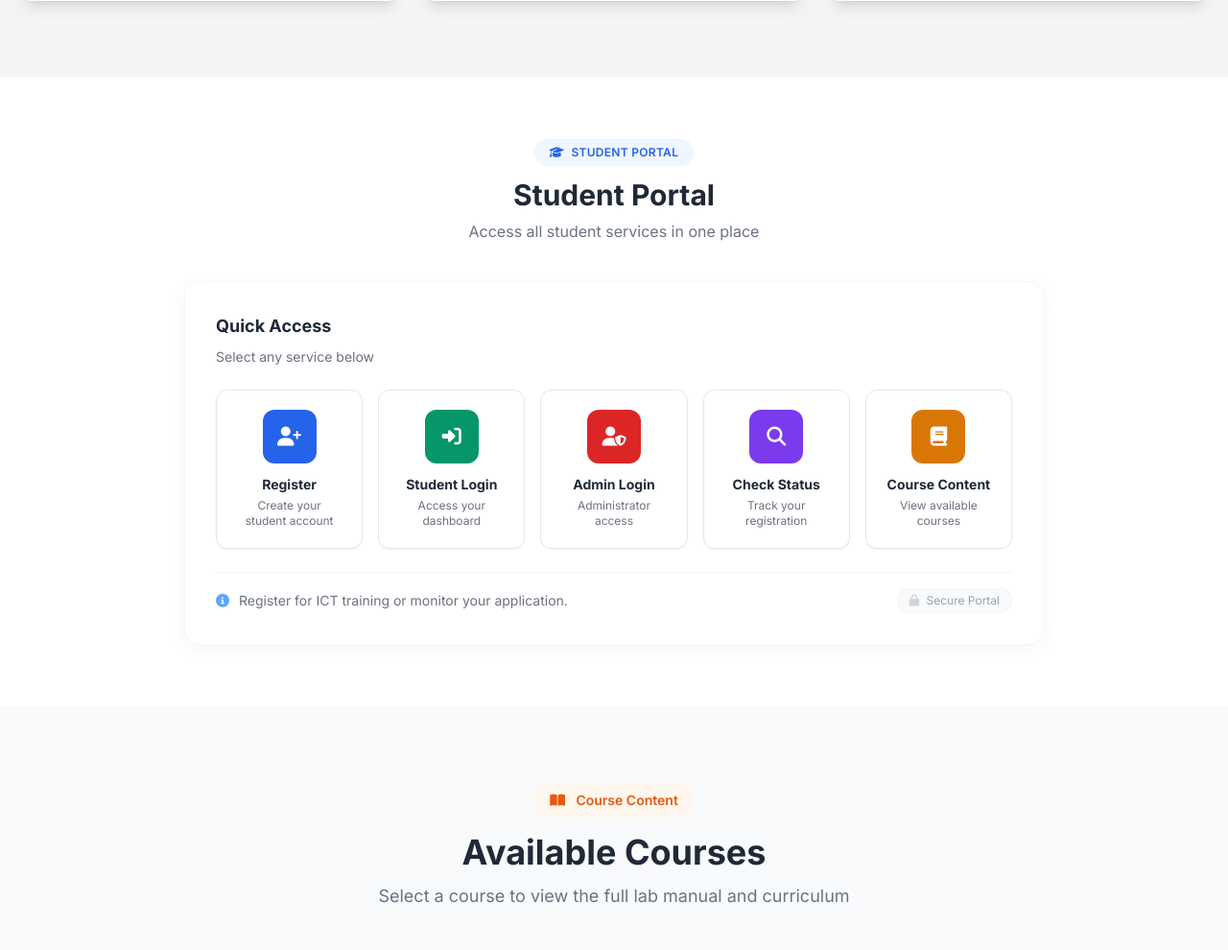
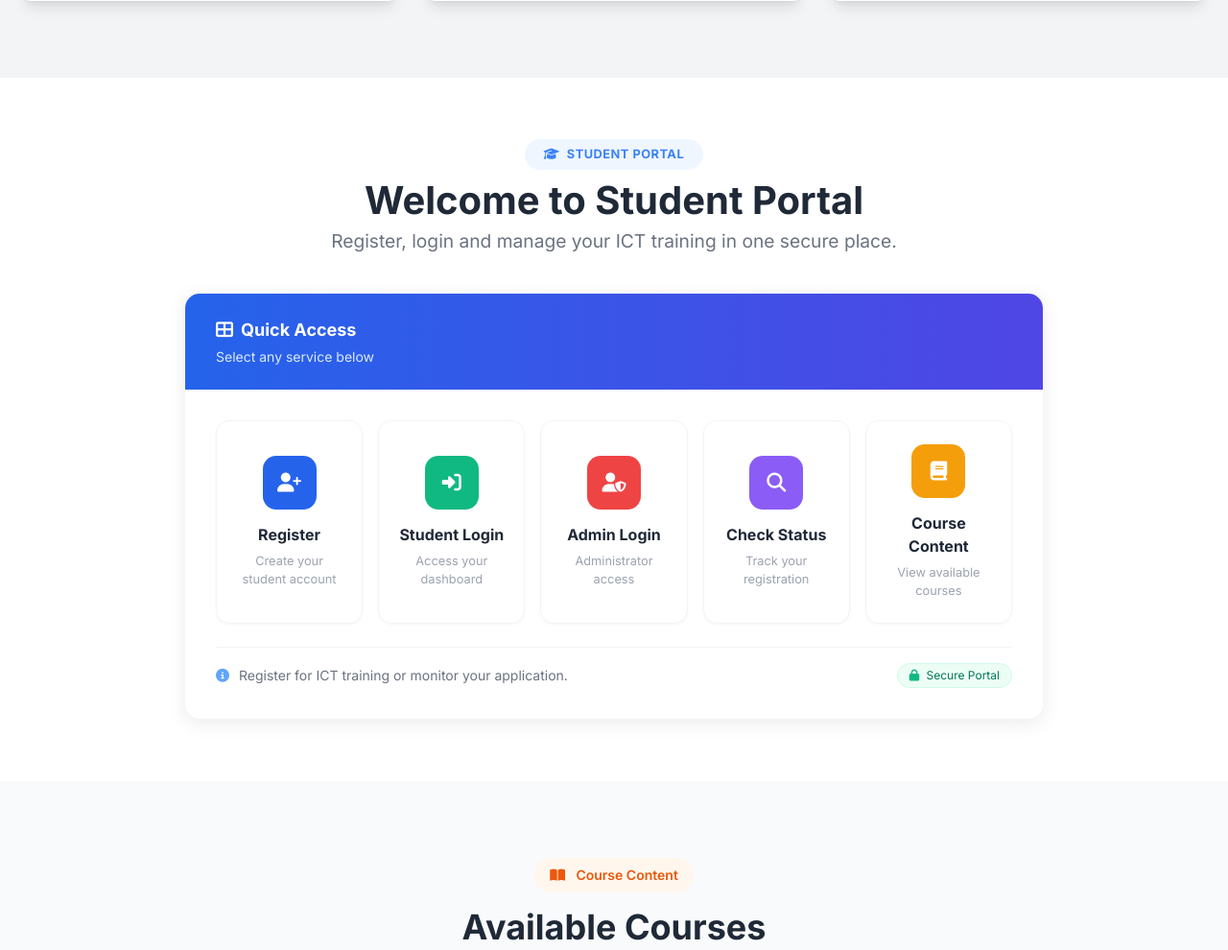
Before and after one commit to musalkazimoto/kazimoto-training, a Flask app: page / in a window 1280 px wide. Shown: the part 2534-3524 px from the top of the page at 96% size. Run offline with Flask 3, Linux system fonts and the light colour scheme; some libraries are stand-ins or nearby versions.

Commit message:
Update index.html

```diff
--- a/templates/index.html
+++ b/templates/index.html
@@ -58,68 +58,71 @@
 
         /* ===== STUDENT PORTAL STYLES ===== */
         .portal-card {
-            background: #f9fafb;
-            border: 2px solid #e5e7eb;
-            border-radius: 12px;
-            padding: 16px 20px;
+            background: #ffffff;
+            border: 1px solid #f3f4f6;
+            border-radius: 14px;
+            padding: 24px 16px;
             display: flex;
+            flex-direction: column;
             align-items: center;
             justify-content: center;
-            gap: 12px;
-            font-weight: 600;
-            font-size: 1rem;
-            color: #374151;
+            text-align: center;
+            gap: 4px;
+            text-decoration: none;
+            box-shadow: 0 1px 3px rgba(0,0,0,0.04);
             transition: all 0.25s ease;
-            text-decoration: none;
         }
 
         .portal-card:hover {
-            border-color: #3b82f6;
-            background: #ffffff;
-            box-shadow: 0 0 0 4px rgba(59, 130, 246, 0.08);
-            transform: translateY(-2px);
+            box-shadow: 0 10px 25px rgba(0,0,0,0.08);
+            transform: translateY(-4px);
         }
 
         .portal-card .icon-circle {
-            width: 38px;
-            height: 38px;
-            border-radius: 10px;
+            width: 56px;
+            height: 56px;
+            border-radius: 14px;
             display: flex;
             align-items: center;
             justify-content: center;
             flex-shrink: 0;
+            margin-bottom: 10px;
+            transition: transform 0.25s ease;
+        }
+
+        .portal-card:hover .icon-circle {
+            transform: scale(1.1);
         }
 
         .portal-card .icon-circle i {
-            font-size: 1rem;
+            font-size: 1.25rem;
             color: white;
         }
 
         .portal-card .portal-label {
-            font-weight: 600;
+            font-weight: 700;
             font-size: 1rem;
+            color: #1f2937;
         }
 
-        /* Individual card colors */
-        .portal-card.register:hover { border-color: #3b82f6; }
-        .portal-card.register .icon-circle { background: #3b82f6; }
-        .portal-card.register .portal-label { color: #1e40af; }
+        .portal-card .portal-desc {
+            font-size: 0.8rem;
+            color: #9ca3af;
+            margin-top: 2px;
+        }
 
-        .portal-card.login:hover { border-color: #10b981; }
+        /* Individual card icon colors */
+        .portal-card.register .icon-circle { background: #2563eb; }
         .portal-card.login .icon-circle { background: #10b981; }
-        .portal-card.login .portal-label { color: #065f46; }
+        .portal-card.admin .icon-circle { background: #ef4444; }
+        .portal-card.status .icon-circle { background: #8b5cf6; }
+        .portal-card.course .icon-circle { background: #f59e0b; }
 
-        .portal-card.admin:hover { border-color: #ef4444; }
-        .portal-card.admin .icon-circle { background: #ef4444; }
-        .portal-card.admin .portal-label { color: #991b1b; }
-
-        .portal-card.status:hover { border-color: #8b5cf6; }
-        .portal-card.status .icon-circle { background: #8b5cf6; }
-        .portal-card.status .portal-label { color: #5b21b6; }
-
-        .portal-card.course:hover { border-color: #f59e0b; }
-        .portal-card.course .icon-circle { background: #f59e0b; }
-        .portal-card.course .portal-label { color: #92400e; }
+        /* Quick Access gradient header */
+        .portal-header {
+            background: linear-gradient(90deg, #2563eb, #4f46e5);
+            padding: 24px 32px;
+        }
 
         /* Section badge */
         .section-badge {
@@ -226,21 +229,26 @@
         @media (max-width: 640px) {
             .portal-grid {
                 grid-template-columns: 1fr 1fr !important;
-                gap: 10px !important;
+                gap: 12px !important;
+            }
+            .portal-header {
+                padding: 18px 20px;
             }
             .portal-card {
-                padding: 14px 16px;
-                font-size: 0.9rem;
+                padding: 18px 12px;
             }
             .portal-card .icon-circle {
-                width: 32px;
-                height: 32px;
+                width: 46px;
+                height: 46px;
             }
             .portal-card .icon-circle i {
-                font-size: 0.85rem;
+                font-size: 1rem;
             }
             .portal-card .portal-label {
                 font-size: 0.9rem;
+            }
+            .portal-card .portal-desc {
+                font-size: 0.72rem;
             }
             .about-text {
                 font-size: 1rem;
@@ -399,85 +407,89 @@
     </section>
 
     <!-- ===== STUDENT PORTAL SECTION ===== -->
-    <!-- ===== STUDENT PORTAL SECTION ===== -->
     <section id="student-portal" class="py-16 bg-white">
         <div class="container mx-auto px-6">
             <div class="text-center mb-10">
-                <span class="inline-block bg-blue-50 text-blue-600 text-xs font-semibold px-4 py-1.5 rounded-full mb-3 tracking-wide uppercase">
+                <span class="section-badge fade-in">
                     <i class="fas fa-graduation-cap mr-1"></i> Student Portal
                 </span>
-                <h2 class="text-3xl font-bold text-gray-800 fade-in">
-                    Student Portal
+                <h2 class="portal-title text-4xl font-bold text-gray-800 mt-3 fade-in">
+                    Welcome to Student Portal
                 </h2>
-                <p class="text-gray-500 mt-2 fade-in">Access all student services in one place</p>
+                <p class="portal-subtitle text-xl text-gray-500 mt-2 fade-in">
+                    Register, login and manage your ICT training in one secure place.
+                </p>
             </div>
 
             <div class="max-w-4xl mx-auto">
-                <div class="bg-white rounded-2xl p-8 shadow-[0_4px_20px_rgba(0,0,0,0.04)] border border-gray-100/80 fade-in">
+                <div class="bg-white rounded-2xl shadow-[0_4px_20px_rgba(0,0,0,0.08)] border border-gray-100/80 hover:shadow-[0_8px_40px_rgba(0,0,0,0.1)] transition-all duration-300 fade-in overflow-hidden">
 
-                    <h3 class="text-lg font-bold text-gray-800 mb-2">Quick Access</h3>
-                    <p class="text-gray-500 text-sm mb-6">Select any service below</p>
+                    <!-- Gradient header banner -->
+                    <div class="portal-header">
+                        <h3 class="text-lg font-bold text-white flex items-center gap-2">
+                            <i class="fas fa-th-large"></i> Quick Access
+                        </h3>
+                        <p class="text-blue-100 text-sm mt-1">Select any service below</p>
+                    </div>
 
-                    <div class="grid grid-cols-1 sm:grid-cols-2 lg:grid-cols-5 gap-4">
+                    <div class="p-8">
+                        <div class="grid grid-cols-2 md:grid-cols-3 lg:grid-cols-5 gap-4 portal-grid">
                             <!-- Register -->
-                        <a href="{{ url_for('student_register') }}"
-                           class="group bg-white border rounded-xl shadow-sm hover:shadow-lg transition-all duration-300 hover:-translate-y-1 p-5 text-center">
-                            <div class="w-14 h-14 rounded-xl bg-blue-600 mx-auto flex items-center justify-center group-hover:scale-110 transition">
-                                <i class="fas fa-user-plus text-white text-xl"></i>
-                            </div>
-                            <h4 class="font-bold text-gray-800 mt-3 text-sm">Register</h4>
-                            <p class="text-gray-500 text-xs mt-1">Create your student account</p>
+                            <a href="{{ url_for('student_register') }}" class="portal-card register">
+                                <span class="icon-circle">
+                                    <i class="fas fa-user-plus"></i>
+                                </span>
+                                <span class="portal-label">Register</span>
+                                <span class="portal-desc">Create your student account</span>
                             </a>
 
                             <!-- Student Login -->
-                        <a href="{{ url_for('student_login') }}"
-                           class="group bg-white border rounded-xl shadow-sm hover:shadow-lg transition-all duration-300 hover:-translate-y-1 p-5 text-center">
-                            <div class="w-14 h-14 rounded-xl bg-emerald-600 mx-auto flex items-center justify-center group-hover:scale-110 transition">
-                                <i class="fas fa-sign-in-alt text-white text-xl"></i>
-                            </div>
-                            <h4 class="font-bold text-gray-800 mt-3 text-sm">Student Login</h4>
-                            <p class="text-gray-500 text-xs mt-1">Access your dashboard</p>
+                            <a href="{{ url_for('student_login') }}" class="portal-card login">
+                                <span class="icon-circle">
+                                    <i class="fas fa-sign-in-alt"></i>
+                                </span>
+                                <span class="portal-label">Student Login</span>
+                                <span class="portal-desc">Access your dashboard</span>
                             </a>
 
                             <!-- Admin Login -->
-                        <a href="{{ url_for('admin_login') }}"
-                           class="group bg-white border rounded-xl shadow-sm hover:shadow-lg transition-all duration-300 hover:-translate-y-1 p-5 text-center">
-                            <div class="w-14 h-14 rounded-xl bg-red-600 mx-auto flex items-center justify-center group-hover:scale-110 transition">
-                                <i class="fas fa-user-shield text-white text-xl"></i>
-                            </div>
-                            <h4 class="font-bold text-gray-800 mt-3 text-sm">Admin Login</h4>
-                            <p class="text-gray-500 text-xs mt-1">Administrator access</p>
+                            <a href="{{ url_for('admin_login') }}" class="portal-card admin">
+                                <span class="icon-circle">
+                                    <i class="fas fa-user-shield"></i>
+                                </span>
+                                <span class="portal-label">Admin Login</span>
+                                <span class="portal-desc">Administrator access</span>
                             </a>
 
                             <!-- Check Status -->
-                        <a href="{{ url_for('check_status') }}"
-                           class="group bg-white border rounded-xl shadow-sm hover:shadow-lg transition-all duration-300 hover:-translate-y-1 p-5 text-center">
-                            <div class="w-14 h-14 rounded-xl bg-violet-600 mx-auto flex items-center justify-center group-hover:scale-110 transition">
-                                <i class="fas fa-search text-white text-xl"></i>
-                            </div>
-                            <h4 class="font-bold text-gray-800 mt-3 text-sm">Check Status</h4>
-                            <p class="text-gray-500 text-xs mt-1">Track your registration</p>
+                            <a href="{{ url_for('check_status') }}" class="portal-card status">
+                                <span class="icon-circle">
+                                    <i class="fas fa-search"></i>
+                                </span>
+                                <span class="portal-label">Check Status</span>
+                                <span class="portal-desc">Track your registration</span>
                             </a>
 
                             <!-- Course Content -->
-                        <a href="#courses"
-                           class="group bg-white border rounded-xl shadow-sm hover:shadow-lg transition-all duration-300 hover:-translate-y-1 p-5 text-center">
-                            <div class="w-14 h-14 rounded-xl bg-amber-600 mx-auto flex items-center justify-center group-hover:scale-110 transition">
-                                <i class="fas fa-book text-white text-xl"></i>
-                            </div>
-                            <h4 class="font-bold text-gray-800 mt-3 text-sm">Course Content</h4>
-                            <p class="text-gray-500 text-xs mt-1">View available courses</p>
+                            <a href="#courses" class="portal-card course">
+                                <span class="icon-circle">
+                                    <i class="fas fa-book"></i>
+                                </span>
+                                <span class="portal-label">Course Content</span>
+                                <span class="portal-desc">View available courses</span>
                             </a>
                         </div>
 
+                        <!-- Footer -->
                         <div class="mt-6 pt-4 border-t border-gray-100 flex items-center justify-between flex-wrap gap-3">
                             <p class="text-sm text-gray-500">
                                 <i class="fas fa-info-circle text-blue-400 mr-1.5"></i>
                                 Register for ICT training or monitor your application.
                             </p>
-                        <span class="text-xs text-gray-400 bg-gray-50 px-3 py-1 rounded-full border border-gray-100">
-                            <i class="fas fa-lock text-gray-300 mr-1"></i> Secure Portal
+                            <span class="text-xs text-emerald-700 bg-emerald-50 px-3 py-1 rounded-full border border-emerald-100">
+                                <i class="fas fa-lock text-emerald-500 mr-1"></i> Secure Portal
                             </span>
+                        </div>
                     </div>
                 </div>
             </div>
```
Lines whose indentation alone changed are shown as unchanged.
